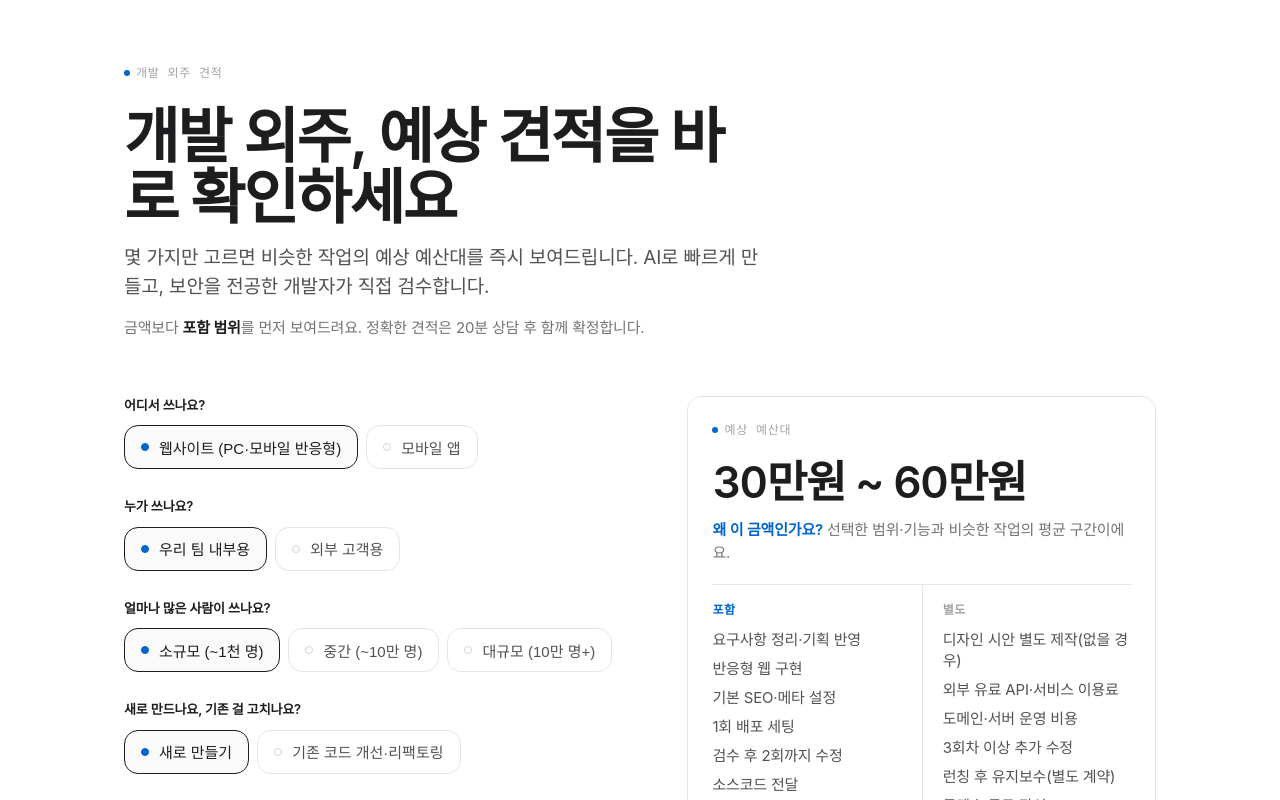
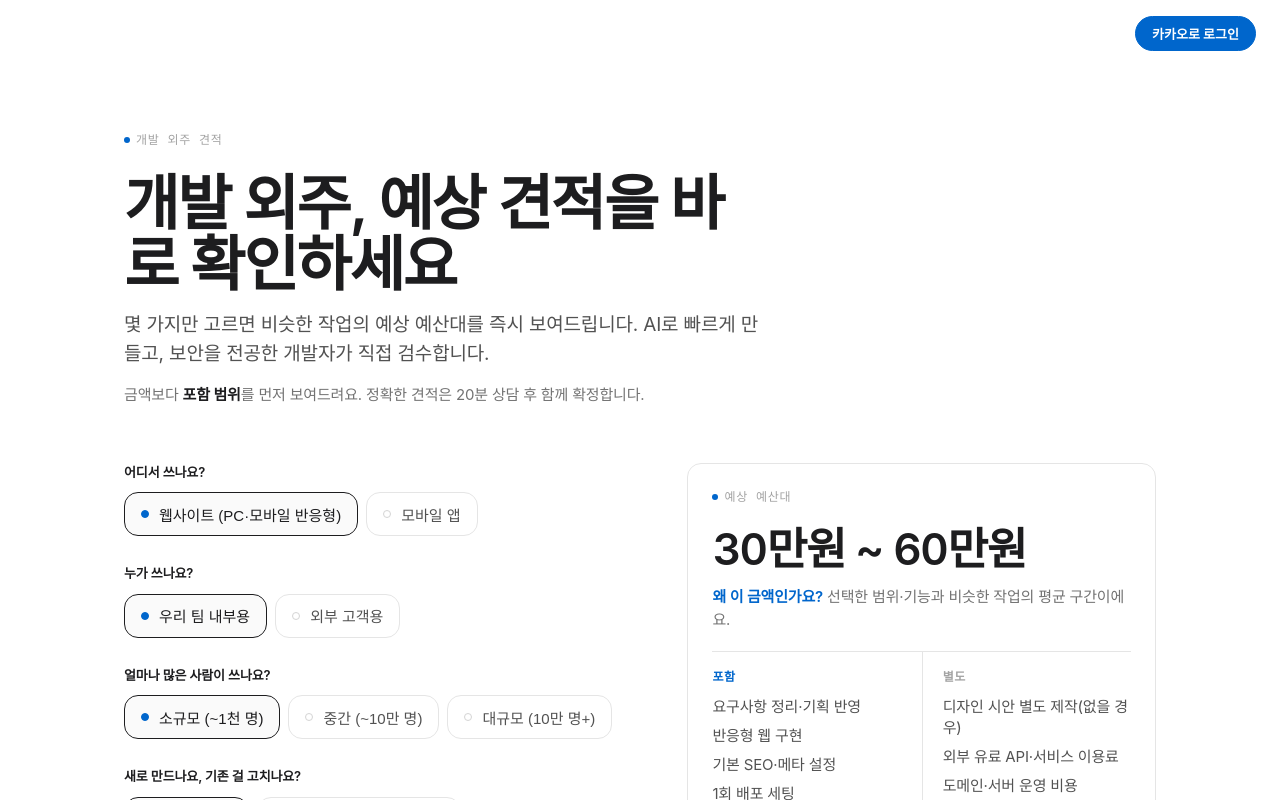
Before and after one commit to KimHands/dev-quote-builder, a Next.js app: page / in a window 1280 px wide. Shown: the top 800 px of the page. Built offline with nearby package versions, Linux system fonts and the light colour scheme; no server answers; a web font is replaced by a local one.

Commit message:
feat: SessionProvider + AuthButton (TDD)
Co-Authored-By: Claude Opus 4.8 (1M context) <noreply@anthropic.com>

```diff
--- a/src/app/layout.tsx
+++ b/src/app/layout.tsx
@@ -1,5 +1,7 @@
 import type { Metadata } from "next";
 import "./globals.css";
+import { Providers } from "@/components/Providers";
+import { AuthButton } from "@/components/AuthButton";
 
 export const metadata: Metadata = {
   title: "개발 외주 견적 — 김종건",
@@ -21,7 +23,20 @@ export default function RootLayout({
           href="https://cdn.jsdelivr.net/gh/orioncactus/pretendard@v1.3.9/dist/web/variable/pretendard-dynamic-subset.min.css"
         />
       </head>
-      <body>{children}</body>
+      <body>
+        <Providers>
+          <header
+            style={{
+              display: "flex",
+              justifyContent: "flex-end",
+              padding: "16px 24px",
+            }}
+          >
+            <AuthButton />
+          </header>
+          {children}
+        </Providers>
+      </body>
     </html>
   );
 }
--- /dev/null
+++ b/src/components/AuthButton.module.css
@@ -0,0 +1,33 @@
+.wrap {
+  display: inline-flex;
+  align-items: center;
+  gap: 10px;
+}
+
+.name {
+  font-size: 0.875rem;
+  color: var(--charcoal);
+}
+
+.pill {
+  font-family: inherit;
+  font-size: 0.8125rem;
+  font-weight: 600;
+  padding: 7px 16px;
+  border-radius: var(--radius-pill);
+  border: 1px solid var(--accent);
+  background: var(--accent);
+  color: #ffffff;
+  cursor: pointer;
+  transition: opacity 0.15s ease;
+}
+
+.pill:hover {
+  opacity: 0.88;
+}
+
+.ghost {
+  border-color: var(--charcoal);
+  background: transparent;
+  color: var(--ink);
+}
--- /dev/null
+++ b/src/components/AuthButton.tsx
@@ -0,0 +1,25 @@
+"use client";
+
+import { useSession, signIn, signOut } from "next-auth/react";
+import styles from "./AuthButton.module.css";
+
+export function AuthButton() {
+  const { data: session, status } = useSession();
+
+  if (status === "authenticated") {
+    return (
+      <span className={styles.wrap}>
+        {session?.user?.name && <span className={styles.name}>{session.user.name}</span>}
+        <button className={`${styles.pill} ${styles.ghost}`} onClick={() => signOut()}>
+          로그아웃
+        </button>
+      </span>
+    );
+  }
+
+  return (
+    <button className={styles.pill} onClick={() => signIn("kakao")}>
+      카카오로 로그인
+    </button>
+  );
+}
--- /dev/null
+++ b/src/components/Providers.tsx
@@ -0,0 +1,7 @@
+"use client";
+
+import { SessionProvider } from "next-auth/react";
+
+export function Providers({ children }: { children: React.ReactNode }) {
+  return <SessionProvider>{children}</SessionProvider>;
+}
```
Also changed, not shown: 2 other files (tests, documents, lock files or other folders).
